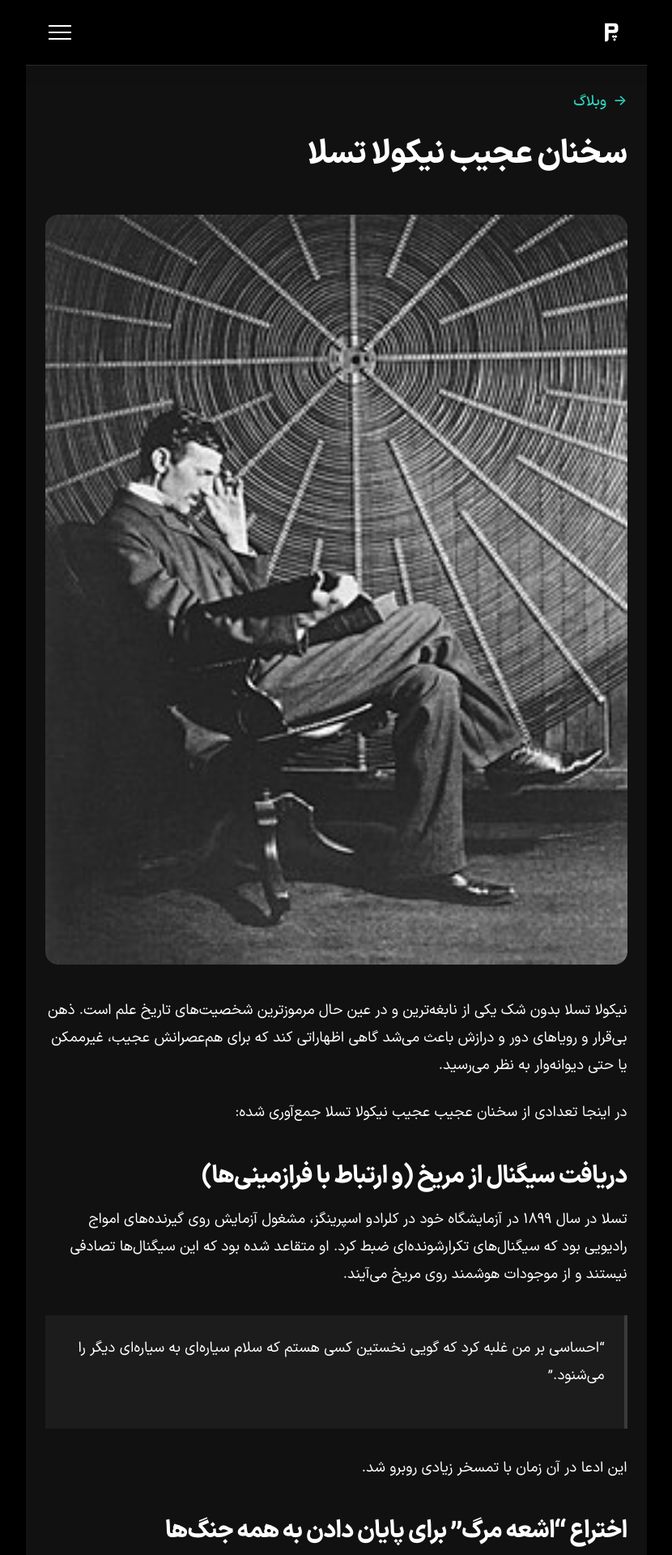
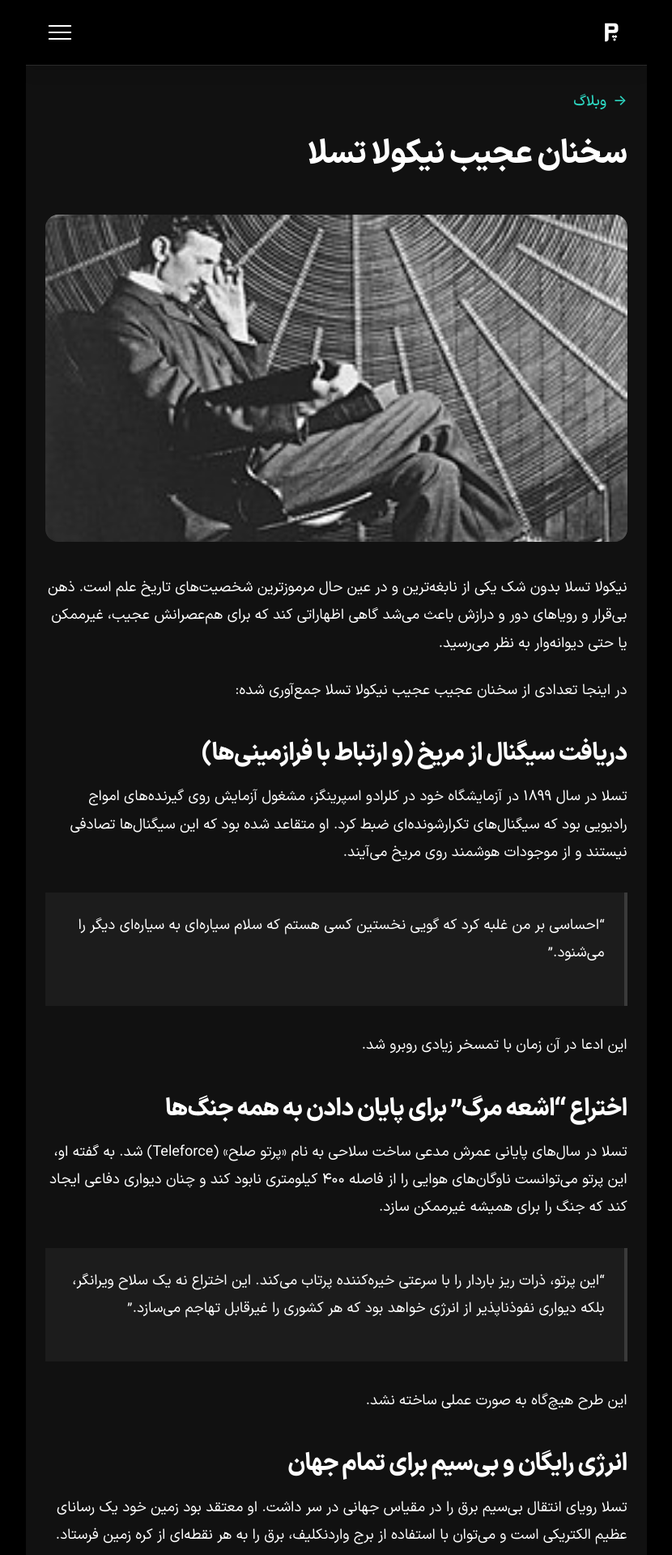
Before and after one commit to darkblog/darkblog.github.io, a Jekyll site: the page built from _posts/2026-7-13-16.md, in a window 1280 px wide. Shown: the top 1920 px of the page at 81% size, without its empty margins (225-1055 px from the left). Built offline with Jekyll 4.4.1, drawn with Linux system fonts in a browser that asks for light colours.

Commit message:
Update default.html

```diff
--- a/_layouts/default.html
+++ b/_layouts/default.html
@@ -56,8 +56,8 @@ layout: null
     .post-breadcrumb { margin-bottom: 1.5rem; font-size: inherit; }
     .post-breadcrumb a { display: inline-flex; align-items: center; gap: 0.5rem; color: #2dd4bf; text-decoration: none; font-weight: 500; font-size: inherit; }
     .post-breadcrumb a:hover { color: #5eeadb; }
-    .post-image { margin-bottom: 2.5rem; border-radius: 1rem; overflow: hidden; background-color: #1c1c1c; }
-    .post-image img { display: block; width: 100%; height: auto; }
+    .post-featured-image { aspect-ratio: 16 / 9; overflow: hidden; border-radius: 1rem; margin-bottom: 2.5rem; position: relative; background-color: #1c1c1c; }
+    .post-featured-image img { position: absolute; top: 0; left: 0; width: 100%; height: 100%; object-fit: cover; display: block; }
     .article-content { line-height: 1.9; color: #ffffff; margin-top: 2.5rem; font-size: inherit; }
     .article-content h2 { font-weight: 800; margin: 2.5rem 0 1rem; color: #ffffff; font-size: clamp(1.4rem, 3.5vw, 1.85rem); letter-spacing: -0.02em; line-height: 1.4; }
     .article-content h3, .article-content h4 { color: #ffffff; }
@@ -130,7 +130,7 @@ layout: null
           <h1 class="post-title" property="headline">{{ page.title | escape }}</h1>
         </header>
         {% if page.image %}
-        <figure class="post-image">
+        <figure class="post-featured-image">
           <img src="{{ page.image | relative_url }}" alt="{{ page.title | escape }}" property="image" fetchpriority="high">
         </figure>
         {% endif %}
```
